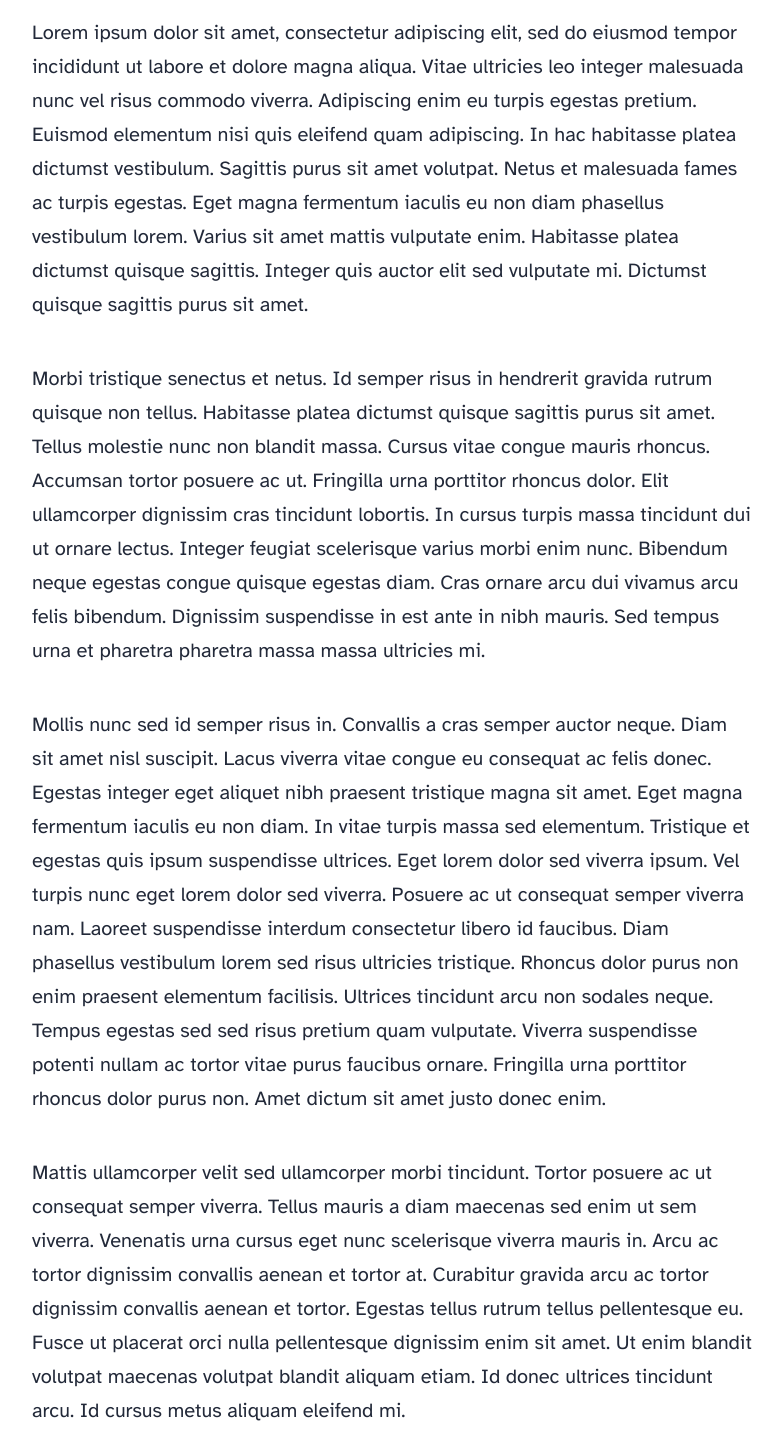
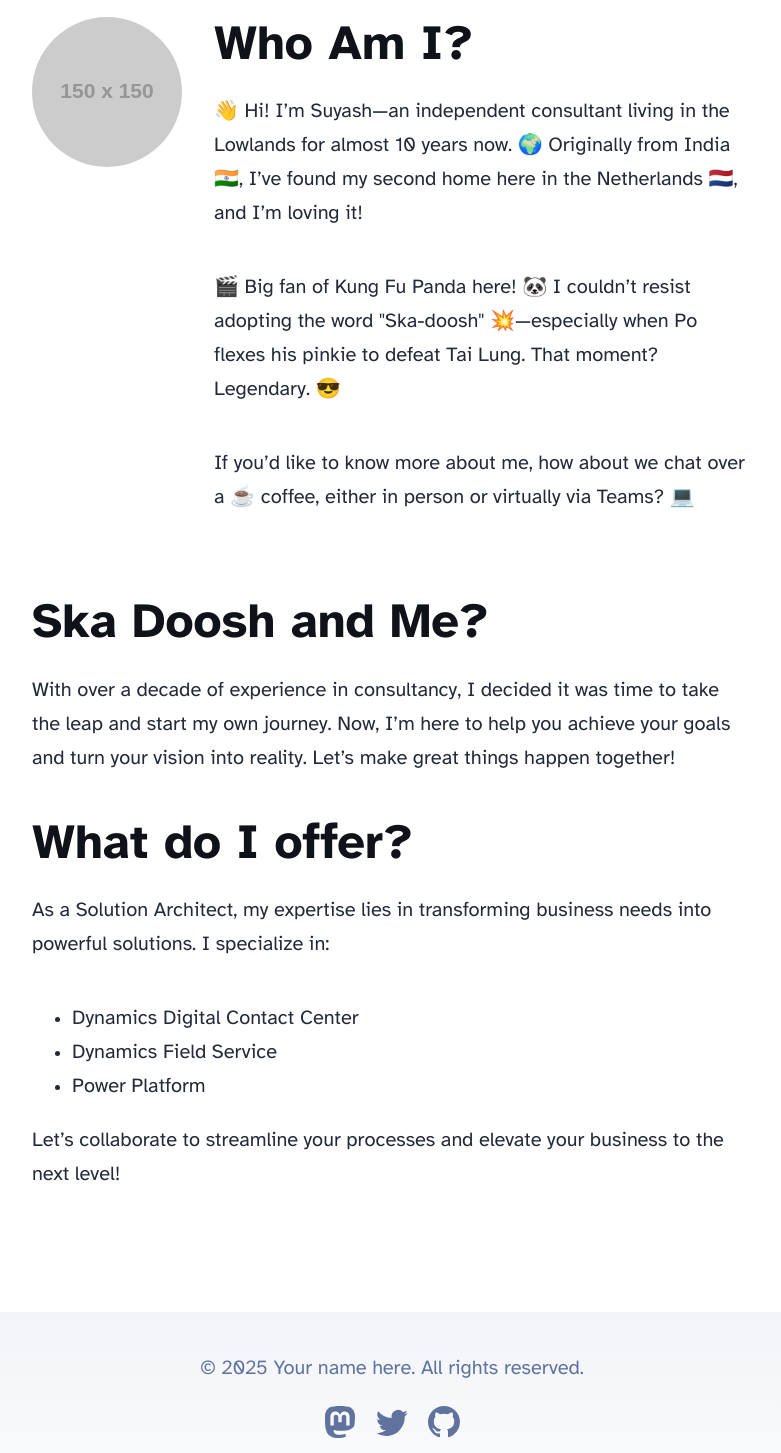
Before and after one commit to suyashp1988/skadoosh-blogs, an Astro site: page /about in a window 1280 px wide. Shown: the part 856-2309 px from the top of the page, without its empty margins (248-1029 px from the left). Built offline with nearby package versions, Linux system fonts and the light colour scheme; Astro itself is replaced by a stand-in of ours; placeholder pictures from the web are drawn by us.

```diff
--- a/src/pages/about.astro
+++ b/src/pages/about.astro
@@ -4,59 +4,80 @@
 
 <Layout
 	title="About Me"
-	description="Lorem ipsum dolor sit amet"
-	pubDate={new Date('August 08 2021')}
+	description="Learn more about Suyash Pandey, the independent consultant behind Skadoosh."
+	pubDate={new Date()}
 	heroImage="/blog-placeholder-about.jpg"
 >
+	<style>
+		.about-section {
+			display: flex;
+			align-items: flex-start;
+			gap: 2rem;
+			margin-bottom: 2.5rem;
+			flex-wrap: wrap;
+		}
+		.profile-pic {
+			width: 150px;
+			height: 150px;
+			border-radius: 50%;
+			object-fit: cover;
+			flex-shrink: 0;
+			margin: 0 auto; /* Center on smaller screens when it wraps */
+		}
+		.about-text {
+			flex: 1;
+			min-width: 300px; /* Ensures text doesn't get too squished */
+		}
+		h2 {
+			margin-top: 0;
+		}
+
+		/* Responsive adjustments */
+        @media (max-width: 580px) {
+            .about-section {
+                flex-direction: column;
+                align-items: center;
+				text-align: center;
+            }
+        }
+	</style>
+
+	<div class="about-section">
+		<img
+			src="https://placehold.co/150x150/E2E8F0/4A5568?text=Your+Photo"
+			alt="A picture of Suyash Pandey"
+			class="profile-pic"
+		/>
+		<div class="about-text">
+			<h2>Who Am I?</h2>
+			<p>
+				👋 Hi! I’m Suyash—an independent consultant living in the Lowlands for almost 10 years now. 🌍 Originally from India 🇮🇳, I’ve found my second home here in the Netherlands 🇳🇱, and I’m loving it!
+			</p>
+			<p>
+				🎬 Big fan of Kung Fu Panda here! 🐼 I couldn’t resist adopting the word "Ska-doosh" 💥—especially when Po flexes his pinkie to defeat Tai Lung. That moment? Legendary. 😎
+			</p>
+			<p>
+				If you’d like to know more about me, how about we chat over a ☕ coffee, either in person or virtually via Teams? 💻
+			</p>
+		</div>
+	</div>
+
+	<h2>Ska Doosh and Me?</h2>
 	<p>
-		Lorem ipsum dolor sit amet, consectetur adipiscing elit, sed do eiusmod tempor incididunt ut
-		labore et dolore magna aliqua. Vitae ultricies leo integer malesuada nunc vel risus commodo
-		viverra. Adipiscing enim eu turpis egestas pretium. Euismod elementum nisi quis eleifend quam
-		adipiscing. In hac habitasse platea dictumst vestibulum. Sagittis purus sit amet volutpat. Netus
-		et malesuada fames ac turpis egestas. Eget magna fermentum iaculis eu non diam phasellus
-		vestibulum lorem. Varius sit amet mattis vulputate enim. Habitasse platea dictumst quisque
-		sagittis. Integer quis auctor elit sed vulputate mi. Dictumst quisque sagittis purus sit amet.
+		With over a decade of experience in consultancy, I decided it was time to take the leap and start my own journey. Now, I’m here to help you achieve your goals and turn your vision into reality. Let’s make great things happen together!
 	</p>
 
+	<h2>What do I offer?</h2>
 	<p>
-		Morbi tristique senectus et netus. Id semper risus in hendrerit gravida rutrum quisque non
-		tellus. Habitasse platea dictumst quisque sagittis purus sit amet. Tellus molestie nunc non
-		blandit massa. Cursus vitae congue mauris rhoncus. Accumsan tortor posuere ac ut. Fringilla urna
-		porttitor rhoncus dolor. Elit ullamcorper dignissim cras tincidunt lobortis. In cursus turpis
-		massa tincidunt dui ut ornare lectus. Integer feugiat scelerisque varius morbi enim nunc.
-		Bibendum neque egestas congue quisque egestas diam. Cras ornare arcu dui vivamus arcu felis
-		bibendum. Dignissim suspendisse in est ante in nibh mauris. Sed tempus urna et pharetra pharetra
-		massa massa ultricies mi.
+		As a Solution Architect, my expertise lies in transforming business needs into powerful solutions. I specialize in:
+	</p>
+	<ul>
+		<li>Dynamics Digital Contact Center</li>
+		<li>Dynamics Field Service</li>
+		<li>Power Platform</li>
+	</ul>
+	<p>
+		Let’s collaborate to streamline your processes and elevate your business to the next level!
 	</p>
 
-	<p>
-		Mollis nunc sed id semper risus in. Convallis a cras semper auctor neque. Diam sit amet nisl
-		suscipit. Lacus viverra vitae congue eu consequat ac felis donec. Egestas integer eget aliquet
-		nibh praesent tristique magna sit amet. Eget magna fermentum iaculis eu non diam. In vitae
-		turpis massa sed elementum. Tristique et egestas quis ipsum suspendisse ultrices. Eget lorem
-		dolor sed viverra ipsum. Vel turpis nunc eget lorem dolor sed viverra. Posuere ac ut consequat
-		semper viverra nam. Laoreet suspendisse interdum consectetur libero id faucibus. Diam phasellus
-		vestibulum lorem sed risus ultricies tristique. Rhoncus dolor purus non enim praesent elementum
-		facilisis. Ultrices tincidunt arcu non sodales neque. Tempus egestas sed sed risus pretium quam
-		vulputate. Viverra suspendisse potenti nullam ac tortor vitae purus faucibus ornare. Fringilla
-		urna porttitor rhoncus dolor purus non. Amet dictum sit amet justo donec enim.
-	</p>
-
-	<p>
-		Mattis ullamcorper velit sed ullamcorper morbi tincidunt. Tortor posuere ac ut consequat semper
-		viverra. Tellus mauris a diam maecenas sed enim ut sem viverra. Venenatis urna cursus eget nunc
-		scelerisque viverra mauris in. Arcu ac tortor dignissim convallis aenean et tortor at. Curabitur
-		gravida arcu ac tortor dignissim convallis aenean et tortor. Egestas tellus rutrum tellus
-		pellentesque eu. Fusce ut placerat orci nulla pellentesque dignissim enim sit amet. Ut enim
-		blandit volutpat maecenas volutpat blandit aliquam etiam. Id donec ultrices tincidunt arcu. Id
-		cursus metus aliquam eleifend mi.
-	</p>
-
-	<p>
-		Tempus quam pellentesque nec nam aliquam sem. Risus at ultrices mi tempus imperdiet. Id porta
-		nibh venenatis cras sed felis eget velit. Ipsum a arcu cursus vitae. Facilisis magna etiam
-		tempor orci eu lobortis elementum. Tincidunt dui ut ornare lectus sit. Quisque non tellus orci
-		ac. Blandit libero volutpat sed cras. Nec tincidunt praesent semper feugiat nibh sed pulvinar
-		proin gravida. Egestas integer eget aliquet nibh praesent tristique magna.
-	</p>
 </Layout>
```
Also changed, not shown: src/content/blog/first-post.md (+38 -6 lines), public/favicon.svg.
